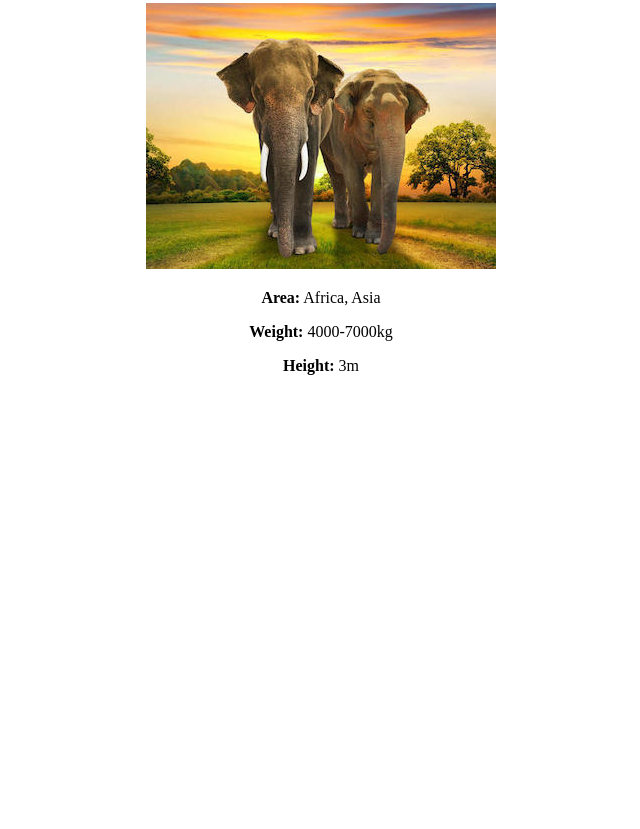
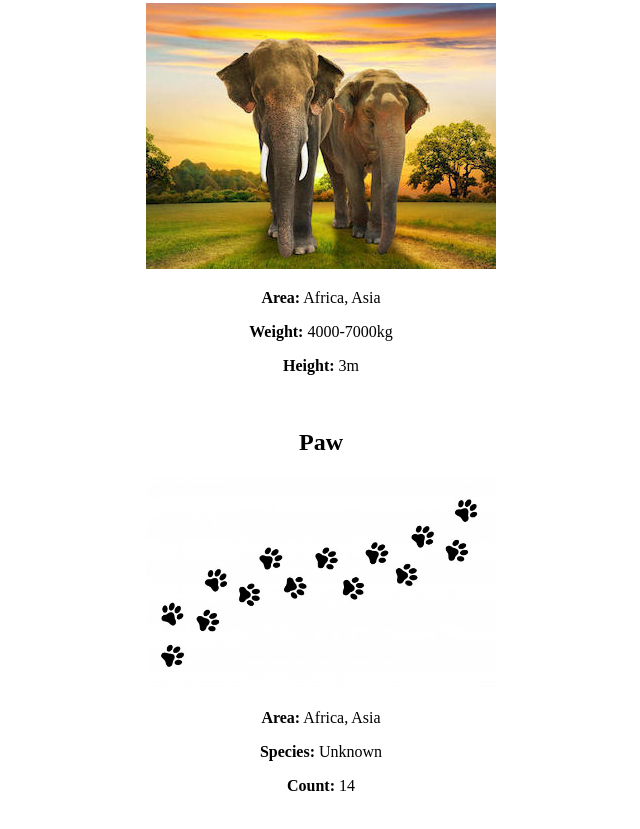
Before and after one commit to Rubben-dwarf/Wild, a plain HTML site: page wild_animals/index.html in a window 1280 px wide. Shown: the part 794-1623 px from the top of the page, without its empty margins (319-959 px from the left). Before the commit the page ends 1211 px from the top, so only its background shows below. Drawn offline with Linux system fonts and the light colour scheme.

Commit message:
Added New Photo

```diff
--- a/wild_animals/index.html
+++ b/wild_animals/index.html
@@ -32,5 +32,12 @@
     <p><b>Height:</b> 3m</p>
     <br>
 
+	<h2>Paw</h2>
+    <img width=350px src="pictures/paw_print.jpg">
+    <p><b>Area:</b> Africa, Asia</p>
+    <p><b>Species:</b> Unknown</p>
+    <p><b>Count:</b> 14</p>
+    <br>
+
   </body>
 </html>
```
